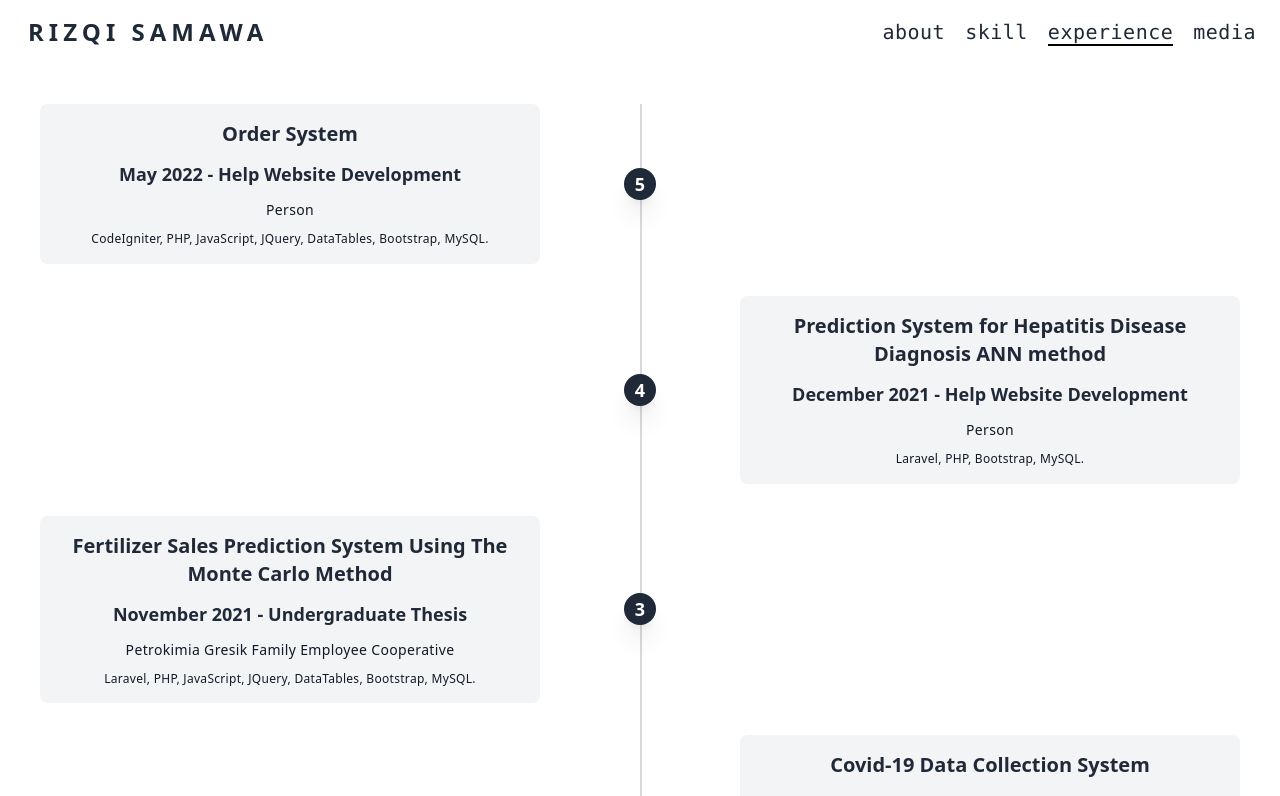
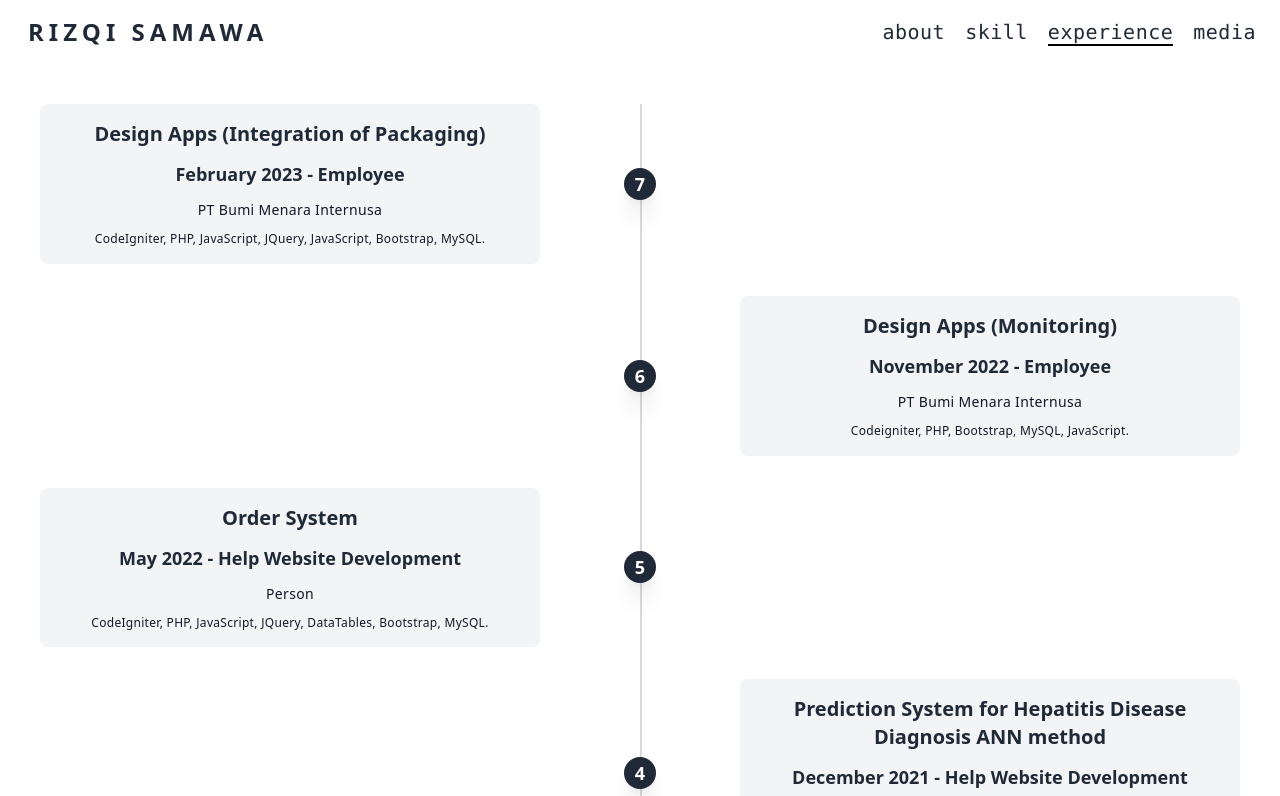
Before and after one commit to rizqisamawa/portfolio, a Next.js app: page /experience in a window 1280 px wide. Shown: the top 796 px of the page. Built offline with nearby package versions, Linux system fonts and the light colour scheme.

Commit message:
feat: add experience

```diff
--- a/pages/experience.js
+++ b/pages/experience.js
@@ -15,6 +15,55 @@ function Experience() {
               className="border-2-2 invisible absolute h-full border border-gray-700 border-opacity-20 md:visible"
               style={{ left: "50%" }}
             ></div>
+            <div className="mb-8 flex w-full flex-row-reverse items-center justify-between">
+              <div className="order-1 hidden md:block md:w-5/12"></div>
+              <div className="z-20 order-1 hidden md:block">
+                <div className="flex h-8 w-8 items-center rounded-full bg-gray-800 shadow-xl">
+                  <h1 className="mx-auto text-lg font-semibold text-white">
+                    7
+                  </h1>
+                </div>
+              </div>
+              <div className="order-1 w-full rounded-lg bg-gray-100 px-4 py-4 md:w-5/12 md:px-6">
+                <h3 className="mb-3 text-xl font-bold text-gray-800">
+                  Design Apps (Integration of Packaging)
+                </h3>
+                <h5 className="mb-3 text-lg font-bold text-gray-800">
+                  February 2023 - Employee
+                </h5>
+                <p className="mb-3 text-sm leading-snug tracking-wide text-gray-900 text-opacity-100">
+                  PT Bumi Menara Internusa
+                </p>
+                <p className="text-xs leading-snug tracking-wide text-gray-900 text-opacity-100">
+                  CodeIgniter, PHP, JavaScript, JQuery, JavaScript, Bootstrap,
+                  MySQL.
+                </p>
+              </div>
+            </div>
+            <div className="mb-8 flex w-full items-center justify-between">
+              <div className="order-1 hidden md:block md:w-5/12"></div>
+              <div className="z-20 order-1 hidden md:block">
+                <div className="flex h-8 w-8 items-center rounded-full bg-gray-800 shadow-xl">
+                  <h1 className="mx-auto text-lg font-semibold text-white">
+                    6
+                  </h1>
+                </div>
+              </div>
+              <div className="order-1 w-full rounded-lg bg-gray-100 px-4 py-4 md:w-5/12 md:px-6">
+                <h3 className="mb-3 text-xl font-bold text-gray-800">
+                  Design Apps (Monitoring)
+                </h3>
+                <h5 className="mb-3 text-lg font-bold text-gray-800">
+                  November 2022 - Employee
+                </h5>
+                <p className="mb-3 text-sm leading-snug tracking-wide text-gray-900 text-opacity-100">
+                  PT Bumi Menara Internusa
+                </p>
+                <p className="text-xs leading-snug tracking-wide text-gray-900 text-opacity-100">
+                  Codeigniter, PHP, Bootstrap, MySQL, JavaScript.
+                </p>
+              </div>
+            </div>
             <div className="mb-8 flex w-full flex-row-reverse items-center justify-between">
               <div className="order-1 hidden md:block md:w-5/12"></div>
               <div className="z-20 order-1 hidden md:block">
```
